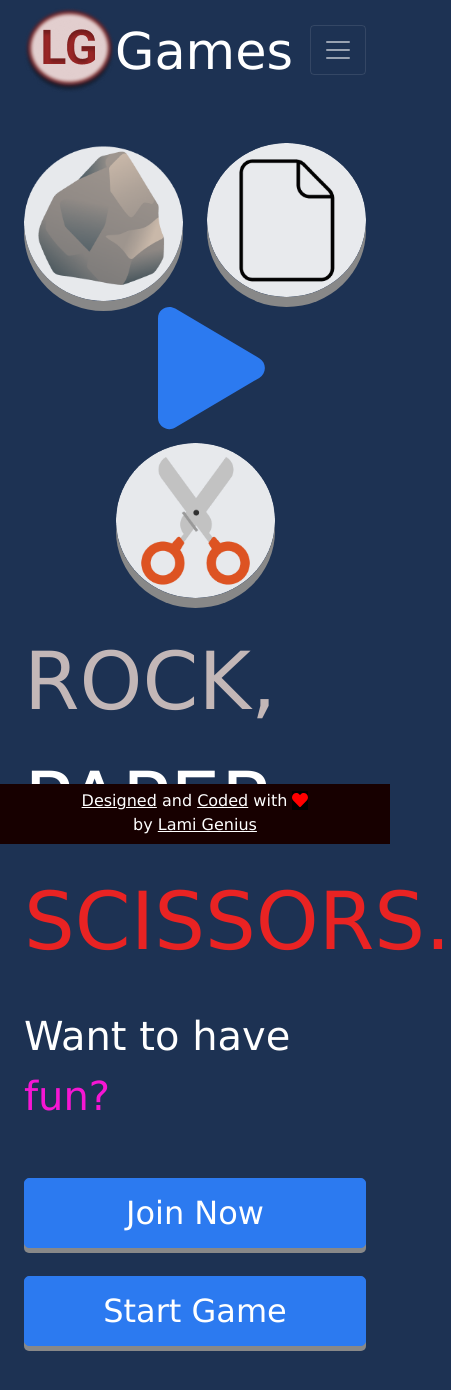
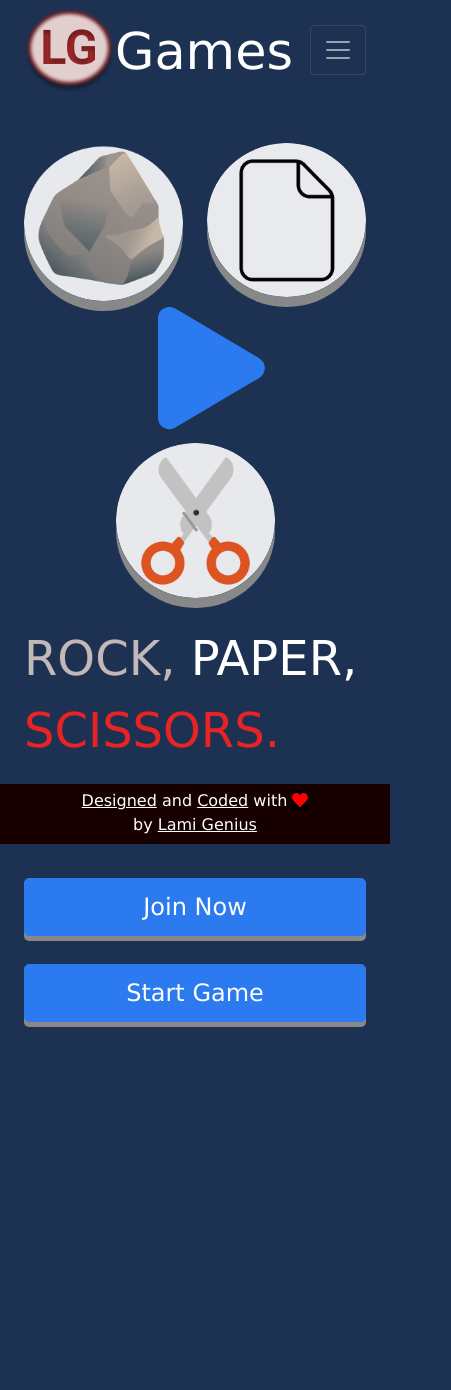
Before and after one commit to lami-genius/rock-paper-scissors-lg, an Angular app: page /home in a window 390 px wide. Shown: the top 1390 px of the page, 451 px wide, since content can reach past the window. After the commit the page ends 1128 px from the top, so only its background shows below. Built offline with nearby package versions, Linux system fonts and the light colour scheme; a web font is replaced by a local one.

Commit message:
Adjusted font size for mobile

```diff
--- a/src/app/landing-page/landing-page.component.css
+++ b/src/app/landing-page/landing-page.component.css
@@ -74,3 +74,22 @@
   box-shadow: 0px 10px #888888;
   border-radius: 50%;
 }
+
+@media (max-width: 700px) {
+  .rock,
+  .paper,
+  .scissors {
+    font-size: 3em;
+    display: inline;
+  }
+
+  .message,
+  .fun {
+    font-size: 1.5em;
+  }
+
+  .join-button,
+  .start-button {
+    font-size: 1.5em;
+  }
+}
```
